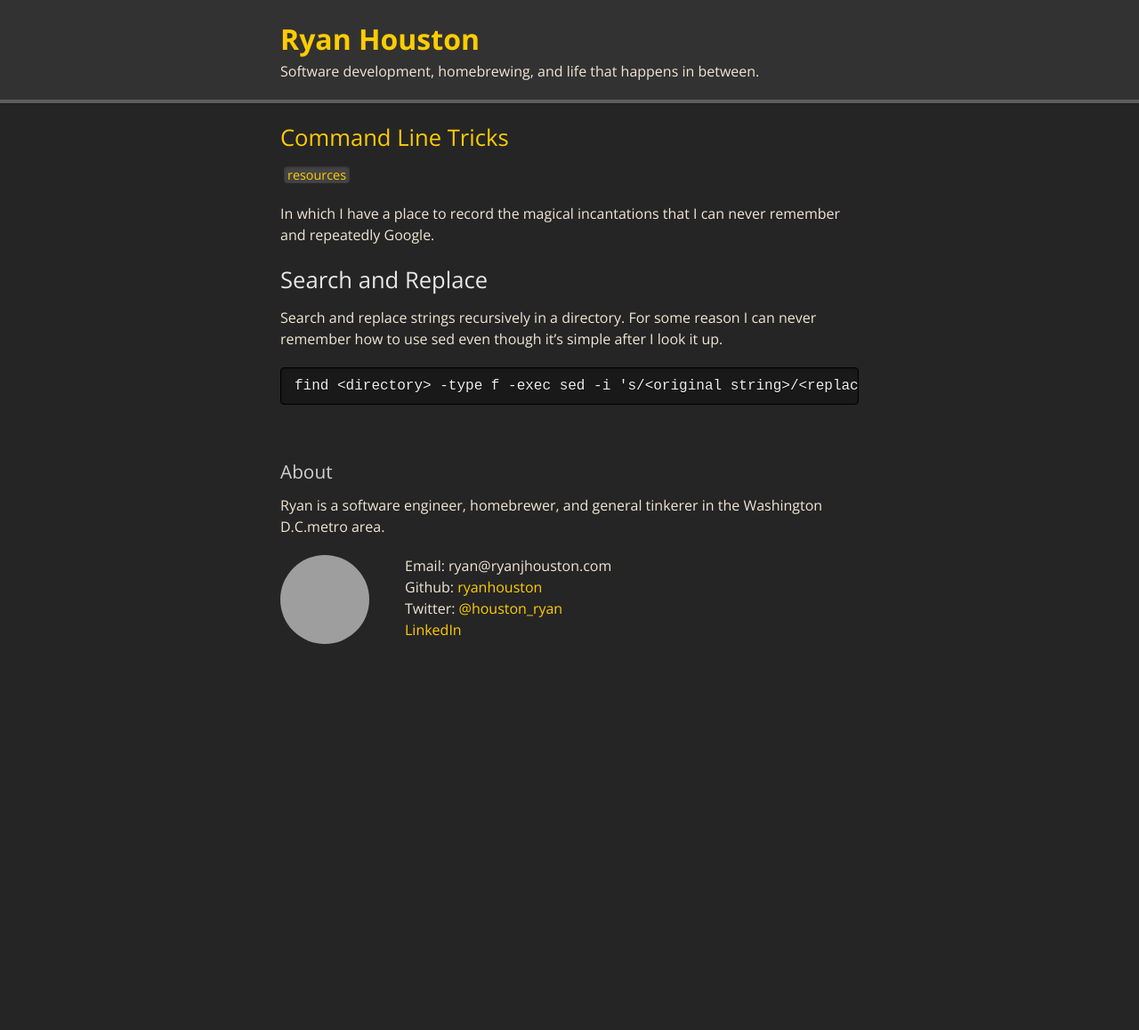
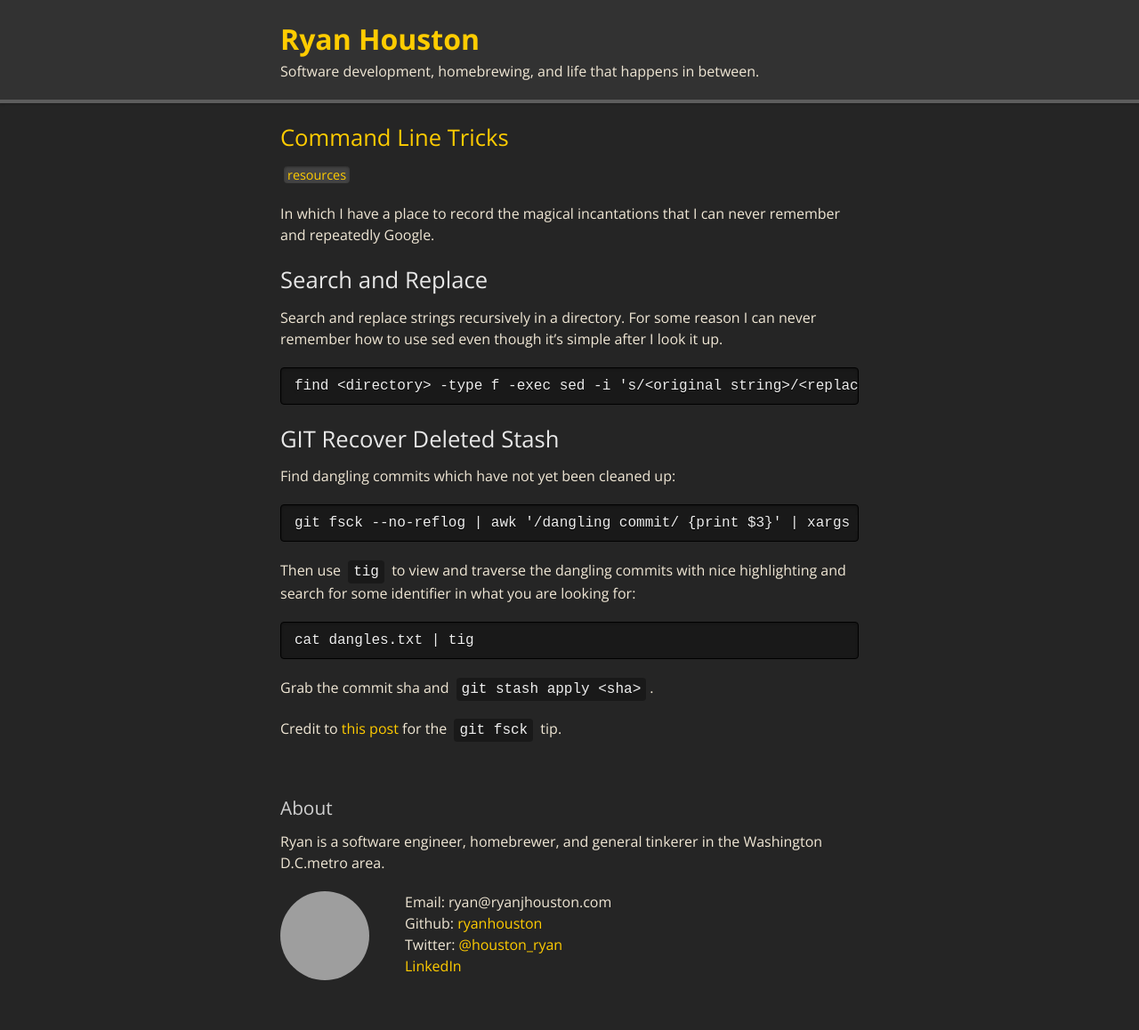
Before and after one commit to ryanhouston/ryanjhouston.com, a Jekyll site: the page built from resources/command-line-tricks.md, in a window 1280 px wide. Shown: the whole page at 89% size. Built offline with Jekyll 4.4.1, drawn with Linux system fonts in a browser that asks for light colours; before the commit the page ends 900 px from its top, so only the background shows below that; grey boxes are pictures that could not be loaded.

Commit message:
Add tip to recover deleted git stash

````diff
--- a/resources/command-line-tricks.md
+++ b/resources/command-line-tricks.md
@@ -7,8 +7,27 @@ In which I have a place to record the magical incantations that I can never
 remember and repeatedly Google.
 
 ## Search and Replace
+
 Search and replace strings recursively in a directory. For some reason I can
 never remember how to use sed even though it's simple after I look it up.
 ```
 find <directory> -type f -exec sed -i 's/<original string>/<replacement string>/g' {} +
 ```
+
+## GIT Recover Deleted Stash
+
+Find dangling commits which have not yet been cleaned up:
+```
+git fsck --no-reflog | awk '/dangling commit/ {print $3}' | xargs git show > dangles.txt
+```
+
+Then use `tig` to view and traverse the dangling commits with nice highlighting
+and search for some identifier in what you are looking for:
+```
+cat dangles.txt | tig
+```
+
+Grab the commit sha and `git stash apply <sha>`.
+
+Credit to [this post](https://community.atlassian.com/t5/Sourcetree-questions/Retrieve-a-deleted-stash/qaq-p/162673)
+for the `git fsck` tip.
````
